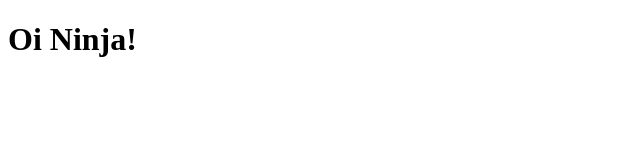
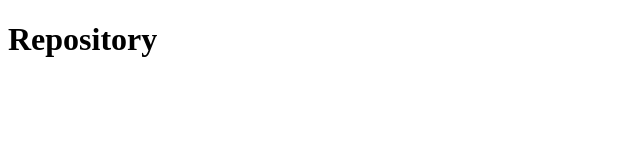
Before and after one commit to tabataruiz/gostack-primeiro-projeto-reactjs, a React (Create React App) app: page /repository in a window 1280 px wide. Shown: the top 160 px of the page, without its empty margins (0-640 px from the left). Built offline with nearby package versions, Linux system fonts and the light colour scheme; the HTML template or start-up script is replaced by a standard one.

Commit message:
Criando Rotas

```diff
--- a/src/App.tsx
+++ b/src/App.tsx
@@ -1,7 +1,11 @@
 import React from 'react';
+import { BrowserRouter } from 'react-router-dom';
 
-function App() {
-  return <h1>Oi Ninja!</h1>;
-}
+import Routes from './routes';
 
+const App: React.FC = () => (
+  <BrowserRouter>
+    <Routes />
+  </BrowserRouter>
+);
 export default App;
--- /dev/null
+++ b/src/pages/Dashboard/index.tsx
@@ -0,0 +1,7 @@
+import React from 'react';
+
+const Dashboard: React.FC = () => {
+  return <h1>Dashboard</h1>;
+};
+
+export default Dashboard;
--- /dev/null
+++ b/src/pages/Repository/index.tsx
@@ -0,0 +1,7 @@
+import React from 'react';
+
+const Repository: React.FC = () => {
+  return <h1>Repository</h1>;
+};
+
+export default Repository;
--- /dev/null
+++ b/src/routes/index.tsx
@@ -0,0 +1,14 @@
+import React from 'react';
+import { Switch, Route } from 'react-router-dom';
+
+import Dashboard from '../pages/Dashboard';
+import Repository from '../pages/Repository';
+
+const Routes: React.FC = () => (
+  <Switch>
+    <Route path="/" exact component={Dashboard} />
+    <Route path="/repository" component={Repository} />
+  </Switch>
+);
+
+export default Routes;
```
